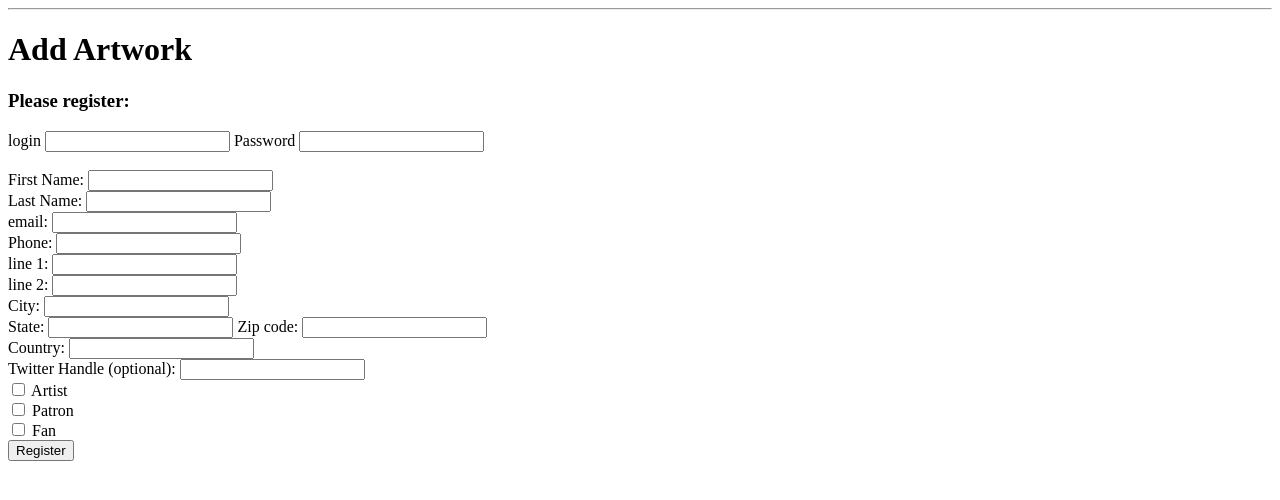
After one commit to KC2004/ArtAnnounce-Project, a Flask app: page /add_art in a window 1280 px wide. The commit adds this page. Shown: the top 500 px of the page. Run offline with Flask 2, Linux system fonts and the light colour scheme.

Commit message:
working on user flow

```diff
--- a/server.py
+++ b/server.py
@@ -77,6 +77,33 @@ def login_form():
             session['login'] = mylogin
             flash('You are successfully logged in %s' % session['login'])
             return render_template("welcome.html")
+
+@app.route('/show_art_page')
+def show_art():
+    """show art page"""
+
+    return render_template("show_art_page.html")
+
+
+@app.route('/artists_artwork')
+def show_artists_art():
+    """show art work of a particular Artist"""
+
+    return render_template("artwork_page.html")
+
+
+@app.route('/share_art')
+def share_art():
+    """show art work of a particular Artist"""
+
+    return render_template("share_art_page.html")
+
+
+@app.route('/add_art')
+def add_art():
+    """show art work of a particular Artist"""
+
+    return render_template("add_art_page.html")
 
 
 @app.route('/register')
--- /dev/null
+++ b/templates/add_art_page.html
@@ -0,0 +1,52 @@
+{% extends 'base.html' %}
+{% block content %}
+
+<h1>Add Artwork</h1>
+<h3>Please register: </h3>
+<form action="/add_art" method="POST">
+	<label>login
+    <input id="email_id" type="text" name="login">
+    </label>
+    <label>Password
+    <input type="text" name="pwd">
+    </label><br><br>
+    <label>First Name:
+    <input type="text" name="first_name">
+    </label><br>
+    <label>Last Name:
+    <input type="text" name="last_name">
+    </label><br>
+    <label>email:
+    <input type="text" name="email">
+    </label><br>
+    <label>Phone:
+    <input type="text" name="phone">
+    </label><br>
+    <label>line 1:
+    <input type="text" name="add_line1">
+    </label><br>
+    <label>line 2:
+    <input type="text" name="add_line2">
+    </label><br>
+    <label>City:
+    <input type="text" name="city">
+    </label><br>
+    <label>State:
+    <input type="text" name="state">
+    </label>Zip code:
+    <input type="text" name="zip_code">
+    </label><br>
+    <label>Country:
+    <input type="text" name="country">
+    </lable><br>
+    <label>Twitter Handle (optional):
+    <input type="text" name="twitter_handle">
+    </lable><br>
+
+	<input type="checkbox" name="user_type" value="artist"> Artist<br>
+	<input type="checkbox" name="user_type" value="patron" > Patron<br>
+	<input type="checkbox" name="user_type" value="fan" > Fan<br>
+
+    <input type="submit" value="Register">
+</form>
+{% endblock %}
```
Also changed, not shown: templates/artwork_page.html (added, +18 -0 lines), templates/share_art_page.html (added, +26 -0 lines), templates/show_art_page.html (added, +23 -0 lines), templates/welcome.html (+28 -6 lines).
